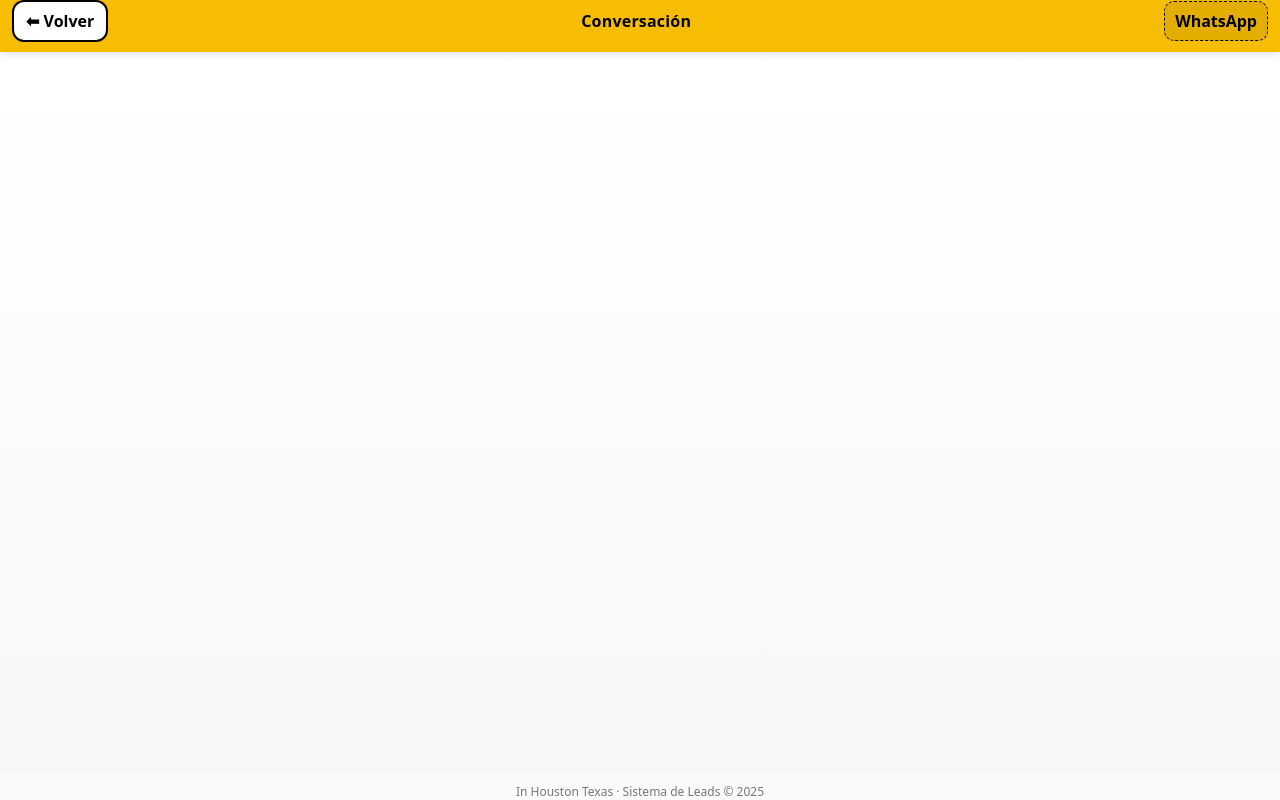
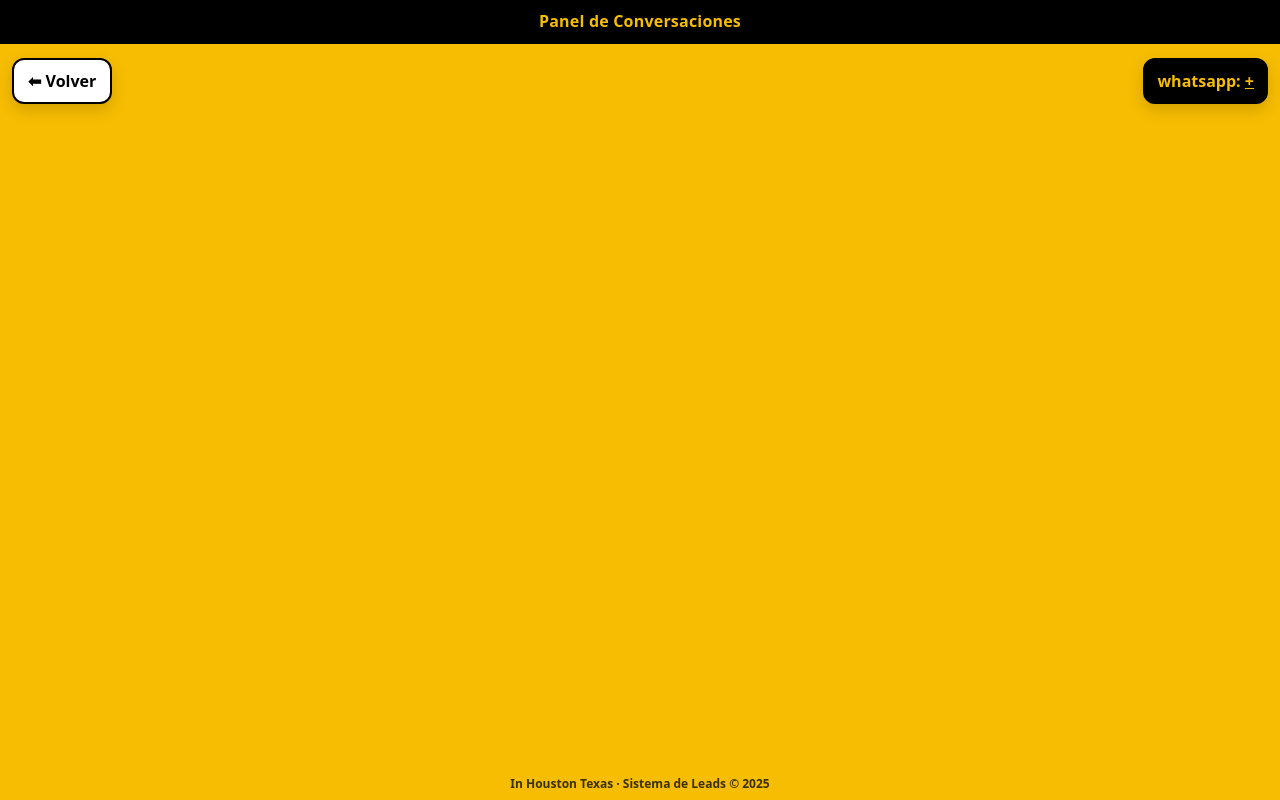
Before and after one commit to Sundingalue/multi-bot-inteligente-v1, a Flask app: template templates/chat.html in a window 1280 px wide. Run offline with Flask 3, Linux system fonts and the light colour scheme; the template is opened without the code that fills it, so the values that code supplies are empty.

```diff
--- a/templates/chat.html
+++ b/templates/chat.html
@@ -4,158 +4,167 @@
   <meta charset="UTF-8" />
   <title>Conversación - In Houston Texas</title>
   <meta name="viewport" content="width=device-width, initial-scale=1, viewport-fit=cover" />
-  <meta name="theme-color" content="#000000" />
+  <meta name="theme-color" content="#F7BD02" />
   <style>
     :root{
-      --brand:#F7BD02;
-      --bg:#0a0a0a;
-      --paper:#ffffff;
-      --text:#111;
-      --muted:#8a8a8a;
-      --bubble-user:#fff6bf;     /* amarillo claro */
-      --bubble-bot:#000000;      /* negro */
-      --bubble-bot-text:#F7BD02; /* amarillo marca */
+      --brand:#F7BD02;      /* amarillo marca (fondo) */
+      --ink:#000000;        /* negro */
+      --paper:#ffffff;      /* blanco (burbujas usuario y botón volver) */
+      --botText:#F7BD02;    /* texto de burbuja bot */
       --radius:18px;
     }
-    *{ box-sizing:border-box; }
-    html,body{
+
+    *{ box-sizing: border-box; }
+    html, body{
       margin:0; padding:0; height:100%;
-      background:#f5f5f5; color:#000;
-      font-family:system-ui,-apple-system,Segoe UI,Roboto,Inter,Arial,sans-serif;
-      font-size:16px;
-      -webkit-font-smoothing:antialiased;
-      -moz-osx-font-smoothing:grayscale;
+      font-family: system-ui, -apple-system, Segoe UI, Roboto, Inter, Arial, sans-serif;
+      -webkit-font-smoothing: antialiased;
     }
+
+    /* ===== Lienzo principal con fondo amarillo ===== */
     .app{
       min-height:100vh;
       display:flex; flex-direction:column;
-      background:#fafafa;
+      background: var(--brand);
     }
 
-    /* ===== Header fijo ===== */
-    .topbar{
-      position:sticky; top:0; z-index:10;
-      background:var(--brand);
-      color:#000;
-      padding: env(safe-area-inset-top) 12px 10px 12px;
-      box-shadow:0 2px 8px rgba(0,0,0,.12);
+    /* ===== Barra superior negra con nombre en amarillo ===== */
+    .brandbar{
+      background: var(--ink);
+      color: var(--brand);
+      padding: calc(env(safe-area-inset-top) + 10px) 14px 12px 14px;
+      font-weight: 900;
+      letter-spacing: .2px;
+      text-align:center;
+      position:sticky; top:0; z-index:20;
     }
-    .topbar-row{
-      display:flex; align-items:center; gap:12px;
+    .brandbar .company{
+      max-width: 100%;
+      text-overflow: ellipsis;
+      overflow: hidden;
+      white-space: nowrap;
+    }
+
+    /* ===== Franja tipo WhatsApp con Volver + identificador ===== */
+    .toolbar{
+      display:flex; align-items:center; justify-content:space-between; gap:12px;
+      padding: 10px 12px;
+      position:sticky; top: calc(env(safe-area-inset-top) + 48px); z-index:15;
+      /* la franja vive sobre el fondo amarillo */
     }
     .back{
       display:inline-flex; align-items:center; gap:8px;
-      text-decoration:none; color:#000; font-weight:800;
-      background:#fff; border:2px solid #000;
-      padding:8px 12px; border-radius:12px;
-      transition:transform .06s ease, box-shadow .2s ease;
+      background: var(--paper);
+      color: var(--ink);
+      border: 2px solid var(--ink);
+      border-radius: 12px;
+      padding: 10px 14px;
+      text-decoration:none;
+      font-weight: 800;
+      box-shadow: 0 6px 16px rgba(0,0,0,.15);
+      transition: transform .06s ease, box-shadow .2s ease;
     }
-    .back:active{ transform:translateY(1px); }
-    .title{
+    .back:active{ transform:translateY(1px); box-shadow:0 4px 12px rgba(0,0,0,.12); }
+
+    .idpill{
+      background: var(--ink);
+      color: var(--brand);
+      border: 2px solid var(--ink);
+      border-radius: 12px;
+      padding: 10px 12px;
+      font-weight: 800;
+      box-shadow: 0 6px 16px rgba(0,0,0,.15);
+      text-decoration:none;
+    }
+    .idpill a{ color: var(--brand); text-decoration: underline; }
+
+    /* ===== Área de chat ===== */
+    .chat{
       flex:1;
-      text-align:center;
-      font-weight:900;
-      letter-spacing:.2px;
+      padding: 10px 12px 14px 12px;
+      overflow-y:auto;
     }
-    .whats{
-      text-decoration:none; color:#000; font-weight:700;
-      background:rgba(0,0,0,.08);
-      padding:8px 10px; border-radius:10px;
-      border:1px dashed #000;
+    .group{ display:flex; flex-direction:column; gap:10px; }
+
+    .bubble{
+      max-width: 86%;
+      padding: 14px 16px;
+      border-radius: var(--radius);
+      line-height: 1.45;
+      word-wrap: break-word;
+      box-shadow: 0 10px 22px rgba(0,0,0,.15);
+      position: relative;
+      font-size: 16px;
     }
 
-    /* ===== Área de mensajes ===== */
-    .chat{
-      flex:1;
-      padding:14px;
-      overflow-y:auto;
-      background:linear-gradient(180deg,#ffffff 0%, #f7f7f7 100%);
-    }
-    .group{ margin:10px 0; display:flex; flex-direction:column; gap:8px; }
-    .bubble{
-      position:relative;
-      max-width:86%;
-      padding:14px 16px;
-      border-radius:var(--radius);
-      line-height:1.45;
-      word-wrap:break-word;
-      box-shadow:0 8px 18px rgba(0,0,0,.06);
-      font-size:16px;
-    }
-    /* Usuario (izquierda) */
+    /* Usuario = burbuja blanca, a la izquierda */
     .user{
-      align-self:flex-start;
-      background:var(--bubble-user);
-      color:#111;
-      border-top-left-radius:8px;
+      align-self: flex-start;
+      background: var(--paper);
+      color: var(--ink);
+      border-top-left-radius: 8px;
     }
     .user::after{
-      content:"";
-      position:absolute; left:10px; bottom:-8px;
-      width:14px; height:14px; background:var(--bubble-user);
-      transform:rotate(45deg);
-      box-shadow: 2px 2px 4px rgba(0,0,0,.05);
+      content:""; position:absolute; left:12px; bottom:-8px;
+      width:14px; height:14px; background: var(--paper); transform: rotate(45deg);
+      box-shadow: 2px 2px 4px rgba(0,0,0,.08);
     }
-    /* Bot (derecha) */
+
+    /* Bot = burbuja negra con texto amarillo, a la derecha */
     .bot{
-      align-self:flex-end;
-      background:var(--bubble-bot);
-      color:var(--bubble-bot-text);
-      border-top-right-radius:8px;
-      text-align:left;
+      align-self: flex-end;
+      background: var(--ink);
+      color: var(--botText);
+      border-top-right-radius: 8px;
+      text-align: left;
     }
     .bot::after{
-      content:"";
-      position:absolute; right:10px; bottom:-8px;
-      width:14px; height:14px; background:var(--bubble-bot);
-      transform:rotate(45deg);
-      box-shadow: 2px 2px 4px rgba(0,0,0,.15);
+      content:""; position:absolute; right:12px; bottom:-8px;
+      width:14px; height:14px; background: var(--ink); transform: rotate(45deg);
+      box-shadow: 2px 2px 4px rgba(0,0,0,.25);
     }
 
     .time{
+      display:block;
       margin-top:6px;
       font-size:12px;
-      color:var(--muted);
+      opacity:.8;
     }
 
-    /* ===== Footer informativo (opcional) ===== */
     .foot{
-      padding:10px 14px env(safe-area-inset-bottom);
-      text-align:center; font-size:12px; color:#777;
+      padding: 8px 12px calc(env(safe-area-inset-bottom) + 8px);
+      text-align:center; font-size:12px; color:#3a3000;
+      font-weight:600;
     }
 
-    /* Responsive fino */
+    /* Responsive */
     @media (max-width:480px){
-      .chat{ padding:12px; }
-      .bubble{ font-size:15.5px; }
-      .back{ padding:8px 10px; }
+      .bubble{ font-size: 15.5px; }
     }
   </style>
 </head>
 <body>
   <div class="app">
-    <!-- Header fijo con "Volver al panel" y WhatsApp -->
-    <header class="topbar">
-      <div class="topbar-row">
-        <a class="back" href="{{ url_for('panel') }}" aria-label="Volver al panel">
-          ⬅ Volver
-        </a>
-        <div class="title">
-          {% if bot %}{{ bot }}{% else %}Conversación{% endif %}
-        </div>
-        <a class="whats" href="https://wa.me/{{ numero | replace('+','') }}" target="_blank" rel="noopener">
-          WhatsApp
-        </a>
+    <!-- Barra superior negra con nombre de la compañía en amarillo -->
+    <div class="brandbar">
+      <div class="company">{{ bot if bot else 'Panel de Conversaciones' }}</div>
+    </div>
+
+    <!-- Franja tipo WhatsApp: botón Volver (blanco/negro) + identificador del contacto -->
+    <div class="toolbar">
+      <a class="back" href="{{ url_for('panel') }}" aria-label="Volver al panel">⬅ Volver</a>
+      <div class="idpill">
+        whatsapp: <a href="https://wa.me/{{ numero | replace('+','') }}" target="_blank" rel="noopener">+{{ numero | replace('+','') }}</a>
       </div>
-    </header>
+    </div>
 
-    <!-- Lista de mensajes -->
+    <!-- Mensajes -->
     <main id="chat" class="chat">
       <div class="group">
         {% for msg in mensajes %}
           <div class="bubble {{ msg.tipo }}">
             <div>{{ msg.texto }}</div>
-            <div class="time">{{ msg.hora }}</div>
+            <small class="time">{{ msg.hora }}</small>
           </div>
         {% endfor %}
       </div>
@@ -165,11 +174,10 @@
   </div>
 
   <script>
-    // Auto-scroll al final para ver el último mensaje
+    // Autoscroll al último mensaje
     (function(){
       const el = document.getElementById('chat');
       if (!el) return;
-      // scroll suave al cargar
       setTimeout(()=>{ el.scrollTop = el.scrollHeight; }, 50);
     })();
   </script>
```
